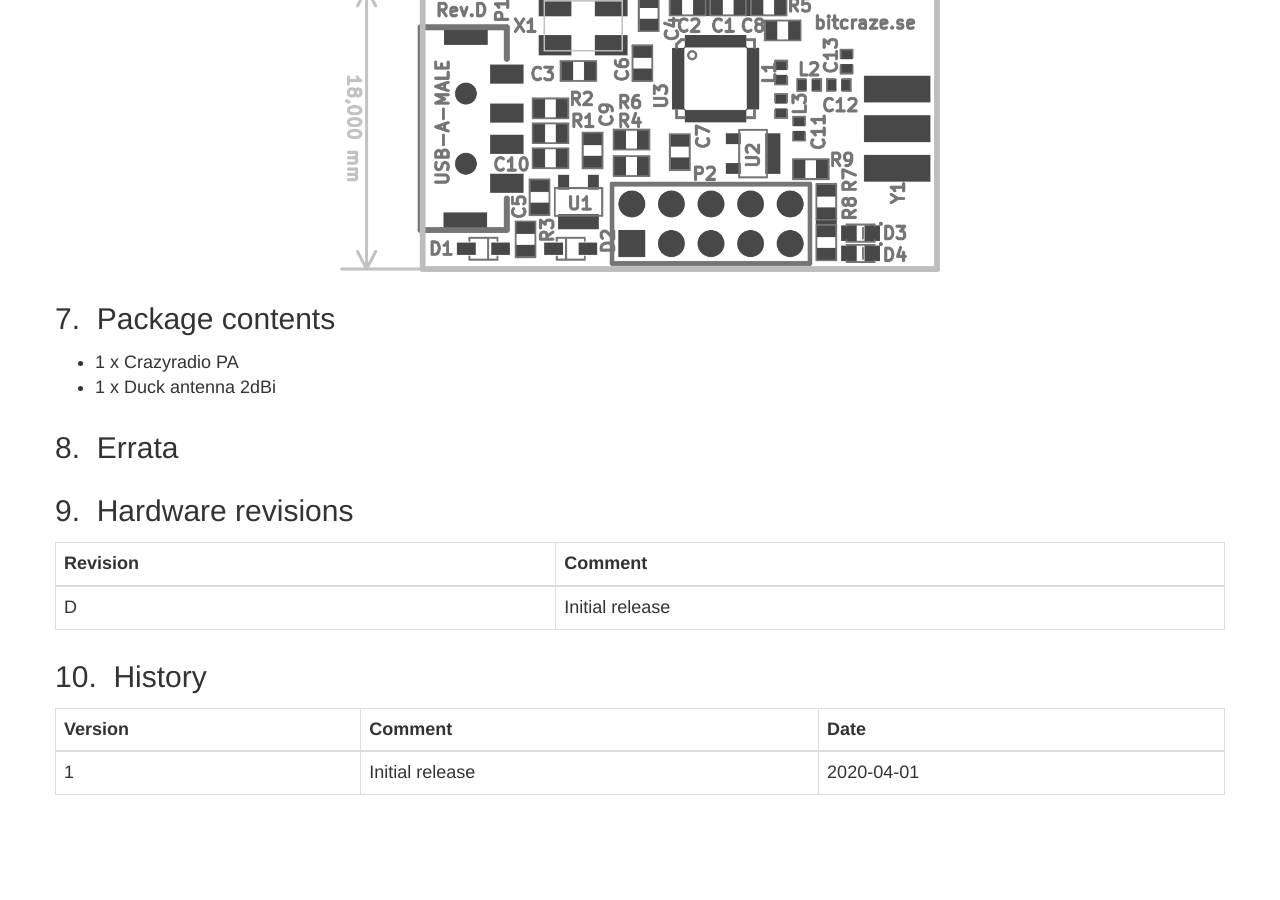
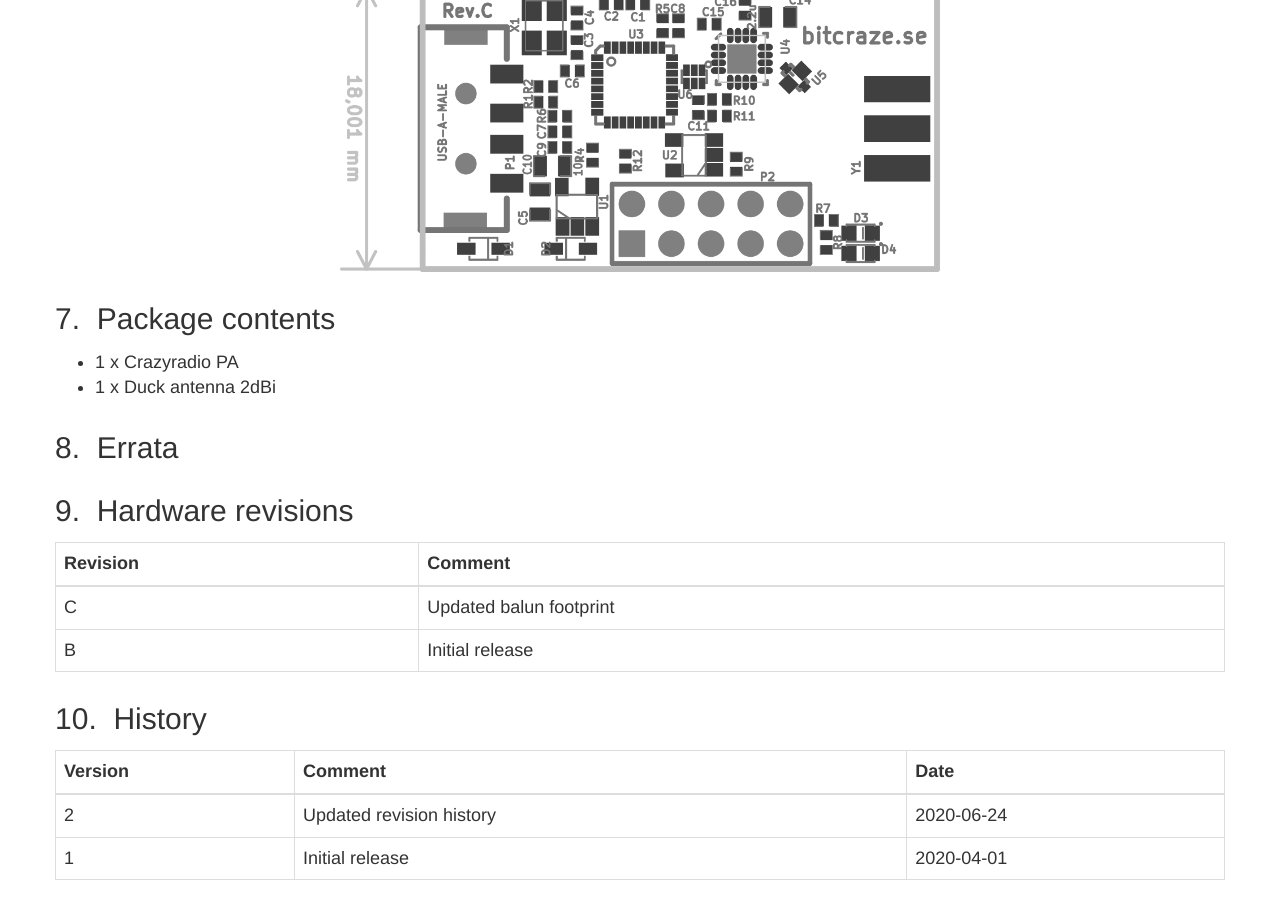
Before and after one commit to bitcraze/hardware, a Jekyll site: the page built from src/products/crazyradio-pa/datasheet/index.md, in a window 1280 px wide and 900 px high, scrolled down 2169 px. Built offline with Jekyll 4.4.1, drawn with Linux system fonts in a browser that asks for light colours; before the commit the page ends 2984 px from its top, so only the background shows below that.

Commit message:
Updated revisions for Crazyradio PA (#9)

```diff
--- a/src/products/crazyradio-pa/datasheet/index.md
+++ b/src/products/crazyradio-pa/datasheet/index.md
@@ -2,7 +2,7 @@
 layout: datasheet-base
 title: Crazyradio PA 2.4 GHz USB dongle
 sku: 114990112
-version: 1
+version: 2
 status: active
 ---
 
@@ -85,10 +85,12 @@ give the same range increase as with the Crazyflie 2.X.
 
 | Revision | Comment |
 | ------- | ------- |
-| D | Initial release |
+| C | Updated balun footprint |
+| B | Initial release |
 
 ## History
 
 | Version | Comment | Date |
 | ------- | ------- | ---- |
+| 2 | Updated revision history | 2020-06-24 |
 | 1 | Initial release | 2020-04-01 |
```
Also changed, not shown: src/products/crazyradio-pa/datasheet/crazyradio-pa-pcb-mechanics.png.
